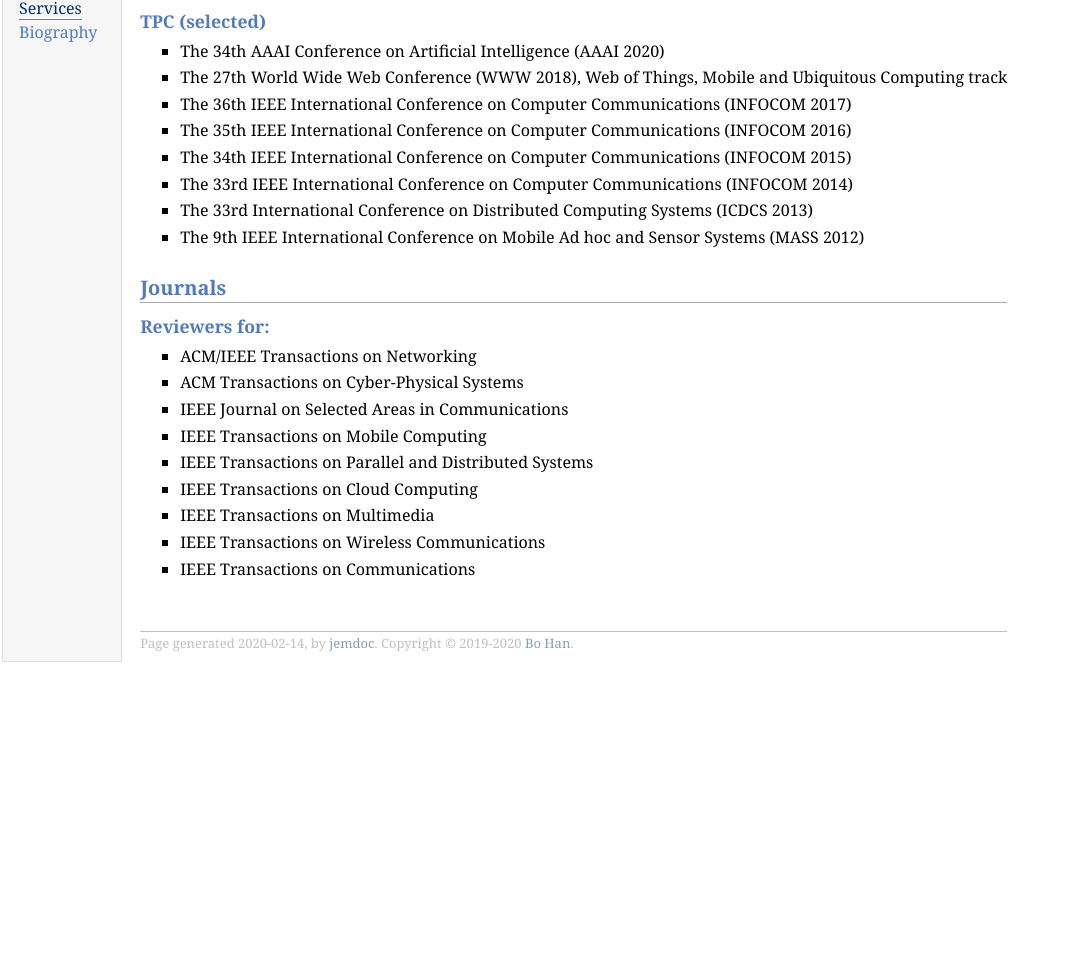
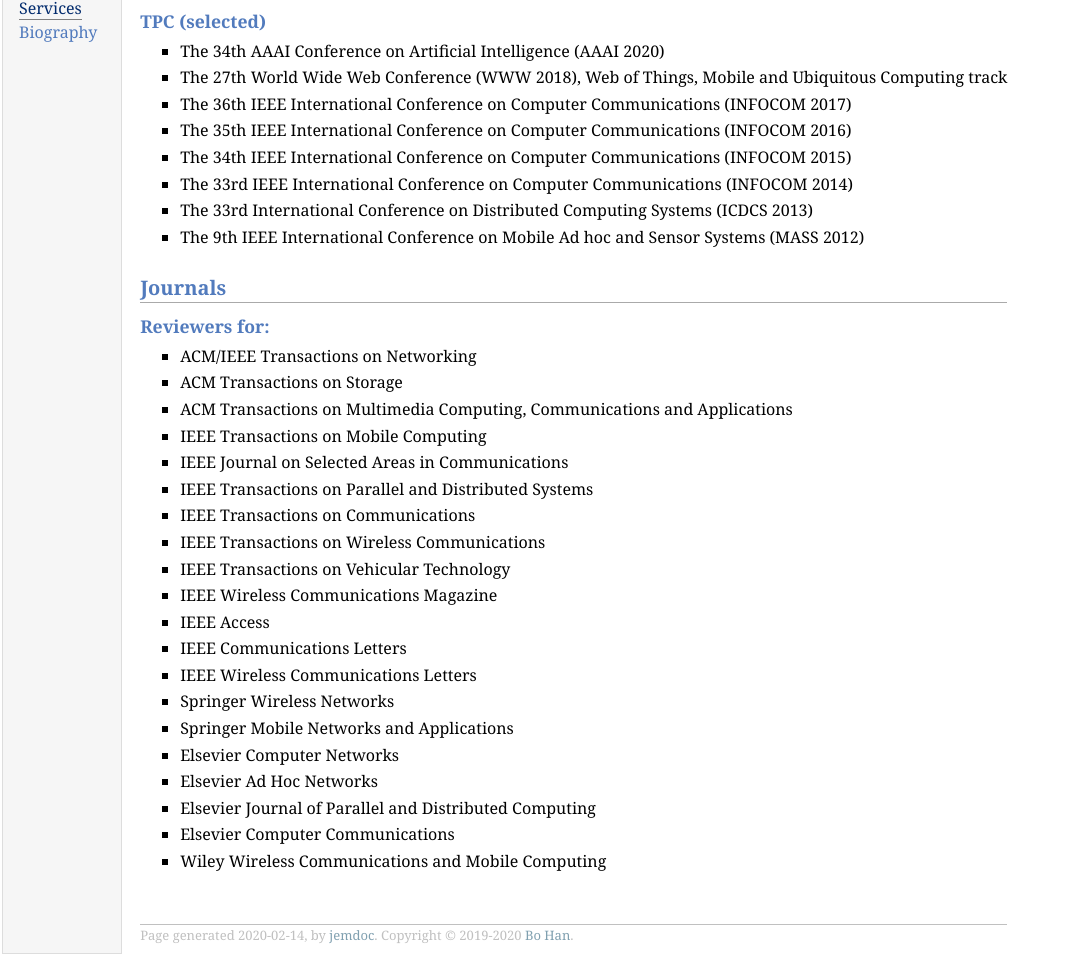
Before and after one commit to bohan00/bohan00.github.io, a plain HTML site: page services.html in a window 1280 px wide. Shown: the part 104-1068 px from the top of the page, without its empty margins (0-1069 px from the left). Before the commit the page ends 800 px from the top, so only its background shows below. Drawn offline with Linux system fonts and the light colour scheme.

Commit message:
services

```diff
--- a/services.html
+++ b/services.html
@@ -46,21 +46,43 @@
 <ul>
 <li><p>ACM/IEEE Transactions on Networking</p>
 </li>
-<li><p>ACM Transactions on Cyber-Physical Systems</p>
+<li><p>ACM Transactions on Storage</p>
+</li>
+<li><p>ACM Transactions on Multimedia Computing, Communications and Applications</p>
+</li>
+<li><p>IEEE Transactions on Mobile Computing</p>
 </li>
 <li><p>IEEE Journal on Selected Areas in Communications</p>
 </li>
-<li><p>IEEE Transactions on Mobile Computing</p>
-</li>
 <li><p>IEEE Transactions on Parallel and Distributed Systems</p>
 </li>
-<li><p>IEEE Transactions on Cloud Computing</p>
-</li>
-<li><p>IEEE Transactions on Multimedia</p>
+<li><p>IEEE Transactions on Communications</p>
 </li>
 <li><p>IEEE Transactions on Wireless Communications</p>
 </li>
-<li><p>IEEE Transactions on Communications</p>
+<li><p>IEEE Transactions on Vehicular Technology</p>
+</li>
+<li><p>IEEE Wireless Communications Magazine</p>
+</li>
+<li><p>IEEE Access</p>
+</li>
+<li><p>IEEE Communications Letters</p>
+</li>
+<li><p>IEEE Wireless Communications Letters</p>
+</li>
+<li><p>Springer Wireless Networks</p>
+</li>
+<li><p>Springer Mobile Networks and Applications</p>
+</li>
+<li><p>Elsevier Computer Networks</p>
+</li>
+<li><p>Elsevier Ad Hoc Networks</p>
+</li>
+<li><p>Elsevier Journal of Parallel and Distributed Computing</p>
+</li>
+<li><p>Elsevier Computer Communications</p>
+</li>
+<li><p>Wiley Wireless Communications and Mobile Computing</p>
 </li>
 </ul>
 <div id="footer">
```
